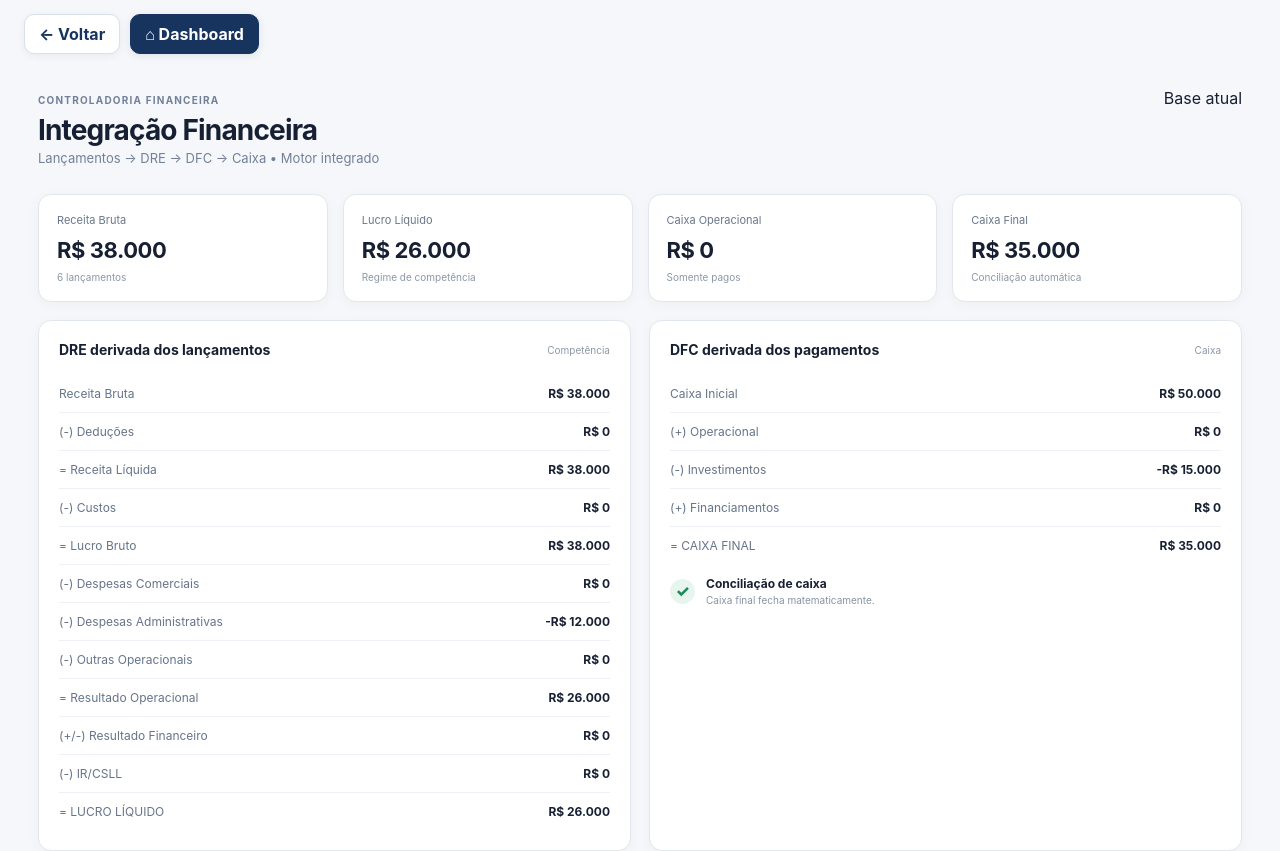
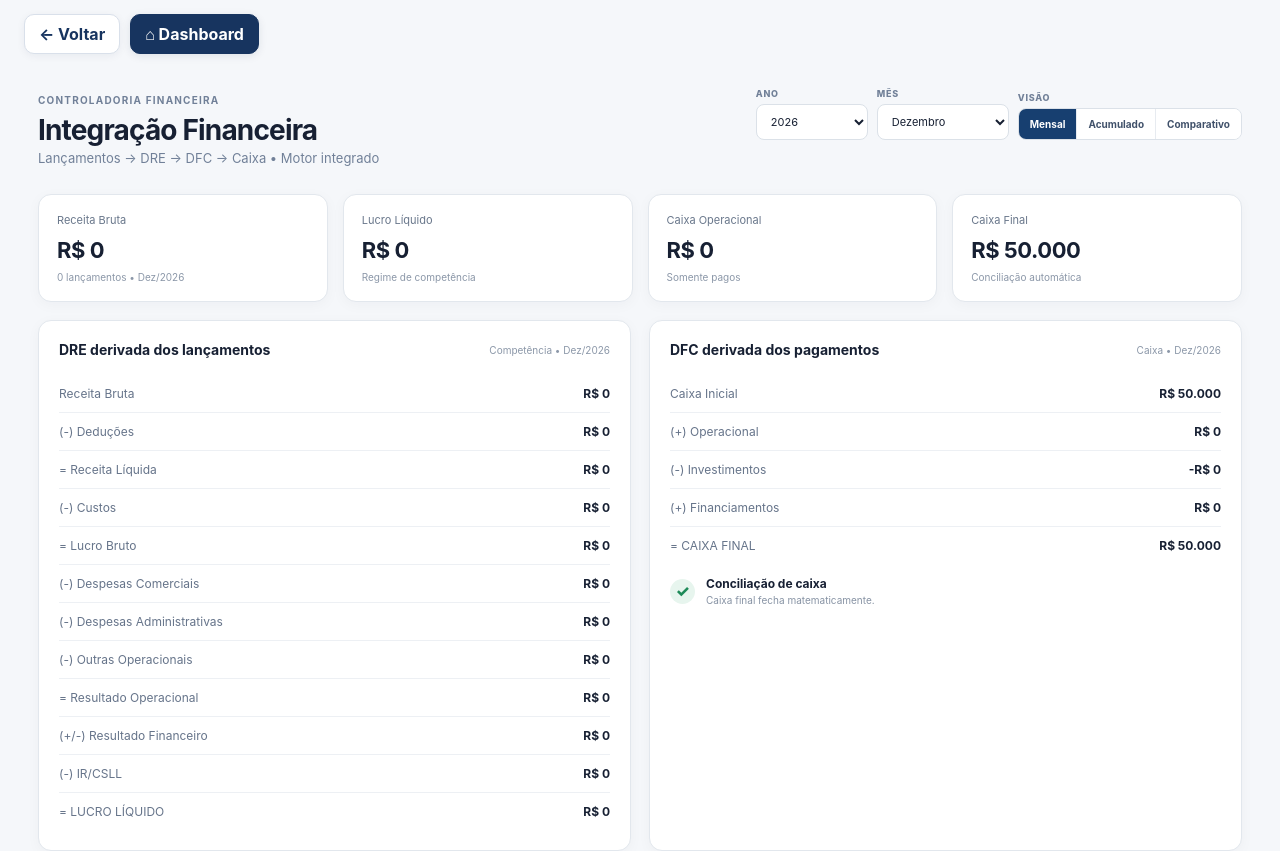
Before and after one commit to cardoso4009-byte/bp-financeiro-bi, a Next.js app: page /integracao in a window 1280 px wide. Shown: the top 851 px of the page. Built offline with nearby package versions, Linux system fonts and the light colour scheme.

Commit message:
feat: padronizar filtro de periodo na integracao

```diff
--- a/app/integracao/page.tsx
+++ b/app/integracao/page.tsx
@@ -3,31 +3,42 @@
 import { useEffect, useMemo, useState } from 'react'
 import { initialEntries, type FinancialEntry } from '@/lib/lancamentos-data'
 import { buildIntegratedModel } from '@/lib/integrated-model'
+import ReportPeriodFilter, { type ReportPeriod } from '@/components/report-period-filter'
+import { REPORT_MONTHS, competence } from '@/lib/report-period'
 
 const brl = (n:number) => n.toLocaleString('pt-BR',{style:'currency',currency:'BRL',maximumFractionDigits:0})
 
 export default function Integracao(){
   const [entries,setEntries]=useState<FinancialEntry[]>(initialEntries)
+  const [period,setPeriod]=useState<ReportPeriod>({year:2026,month:12,view:'mensal'})
   useEffect(()=>{ const raw=localStorage.getItem('bp-financeiro-lancamentos'); if(raw) setEntries(JSON.parse(raw)) },[])
-  const m=useMemo(()=>buildIntegratedModel(entries),[entries])
+
+  const scopedEntries=useMemo(()=>{
+    const months=period.view==='mensal'||period.view==='comparativo'?[period.month]:Array.from({length:period.month},(_,i)=>i+1)
+    const keys=new Set(months.map(m=>competence(period.year,m)))
+    return entries.filter(e=>keys.has(e.competence || e.date.slice(0,7)))
+  },[entries,period])
+  const m=useMemo(()=>buildIntegratedModel(scopedEntries),[scopedEntries])
   const check = m.caixaFinal - (m.caixaInicial+m.caixaOperacional+m.investimentos+m.financiamentos)
+  const label=period.view==='mensal'?`${REPORT_MONTHS[period.month-1]}/${period.year}`:`Jan–${REPORT_MONTHS[period.month-1]}/${period.year}`
   return <main className="content" style={{marginLeft:0,width:'100%',maxWidth:1500,margin:'0 auto'}}>
-    <header><div><small>CONTROLADORIA FINANCEIRA</small><h1>Integração Financeira</h1><p>Lançamentos → DRE → DFC → Caixa • Motor integrado</p></div><div className="period">Base atual</div></header>
+    <header><div><small>CONTROLADORIA FINANCEIRA</small><h1>Integração Financeira</h1><p>Lançamentos → DRE → DFC → Caixa • Motor integrado</p></div><ReportPeriodFilter value={period} onChange={setPeriod} years={[2026]}/></header>
     <div className="cards">
-      <Card title="Receita Bruta" value={m.receitaBruta} sub={`${m.lancamentos} lançamentos`}/>
+      <Card title="Receita Bruta" value={m.receitaBruta} sub={`${m.lancamentos} lançamentos • ${label}`}/>
       <Card title="Lucro Líquido" value={m.lucroLiquido} sub="Regime de competência"/>
       <Card title="Caixa Operacional" value={m.caixaOperacional} sub="Somente pagos"/>
       <Card title="Caixa Final" value={m.caixaFinal} sub="Conciliação automática"/>
     </div>
     <div className="grid">
-      <section className="panel"><div className="panel-title"><h2>DRE derivada dos lançamentos</h2><span>Competência</span></div>
+      <section className="panel"><div className="panel-title"><h2>DRE derivada dos lançamentos</h2><span>Competência • {label}</span></div>
         <Rows rows={[["Receita Bruta",m.receitaBruta],["(-) Deduções",m.deducoes],["= Receita Líquida",m.receitaLiquida],["(-) Custos",m.custos],["= Lucro Bruto",m.lucroBruto],["(-) Despesas Comerciais",m.despesasComerciais],["(-) Despesas Administrativas",m.despesasAdministrativas],["(-) Outras Operacionais",m.outrasDespesasOperacionais],["= Resultado Operacional",m.resultadoOperacional],["(+/-) Resultado Financeiro",m.resultadoFinanceiro],["(-) IR/CSLL",m.irCsll],["= LUCRO LÍQUIDO",m.lucroLiquido]]}/>
       </section>
-      <section className="panel"><div className="panel-title"><h2>DFC derivada dos pagamentos</h2><span>Caixa</span></div>
+      <section className="panel"><div className="panel-title"><h2>DFC derivada dos pagamentos</h2><span>Caixa • {label}</span></div>
         <Rows rows={[["Caixa Inicial",m.caixaInicial],["(+) Operacional",m.caixaOperacional],["(-) Investimentos",m.investimentos],["(+) Financiamentos",m.financiamentos],["= CAIXA FINAL",m.caixaFinal]]}/>
         <div className="check"><i className={check===0?'ok':'bad'}>{check===0?'✓':'!'}</i><div><b>Conciliação de caixa</b><small>{check===0?'Caixa final fecha matematicamente.':'Revisar integração.'}</small></div></div>
       </section>
     </div>
+    {period.view==='comparativo'&&<section className="panel wide"><div className="panel-title"><div><h2>Período comparativo</h2><span>{label} × {period.month===1?`Dez/${period.year-1}`:`${REPORT_MONTHS[period.month-2]}/${period.year}`}</span></div><span>Base integrada</span></div><div className="note">A visão comparativa está padronizada pelo período selecionado. A comparação detalhada entre os dois intervalos será expandida conforme a base histórica de competências for incorporada.</div></section>}
     <section className="panel"><div className="panel-title"><h2>Regras do motor</h2><span>Governança</span></div><div className="rows">
       <div className="row"><span>Competência alimenta</span><b>DRE</b></div>
       <div className="row"><span>Pago alimenta</span><b>DFC / Caixa</b></div>
@@ -38,5 +49,5 @@ export default function Integracao(){
     <section className="panel"><div className="panel-title"><h2>Próxima camada</h2><span>BP e Capital de Giro</span></div><div className="note">Para o Balanço Patrimonial deixar de ser demonstrativo, cada lançamento precisará também ter conta contábil e contrapartida (Caixa, Clientes, Estoques, Fornecedores, Imobilizado, Empréstimos, PL etc.). A partir daí o BI poderá montar automaticamente Ativo = Passivo + PL e reconciliar a DFC com o Caixa.</div></section>
   </main>
 }
-function Card({title,value,sub}:{title:string,value:number,sub:string}){return <div className="card"><span>{title}</span><strong>{brl(value)}</strong><small>{sub}</small></div>}
+function Card({title,value,sub}:{title:string;value:number;sub:string}){return <div className="card"><span>{title}</span><strong>{brl(value)}</strong><small>{sub}</small></div>}
 function Rows({rows}:{rows:(string|number)[][]}){return <div className="rows">{rows.map(([x,v])=><div className="row" key={x as string}><span>{x}</span><b>{brl(v as number)}</b></div>)}</div>}
```
